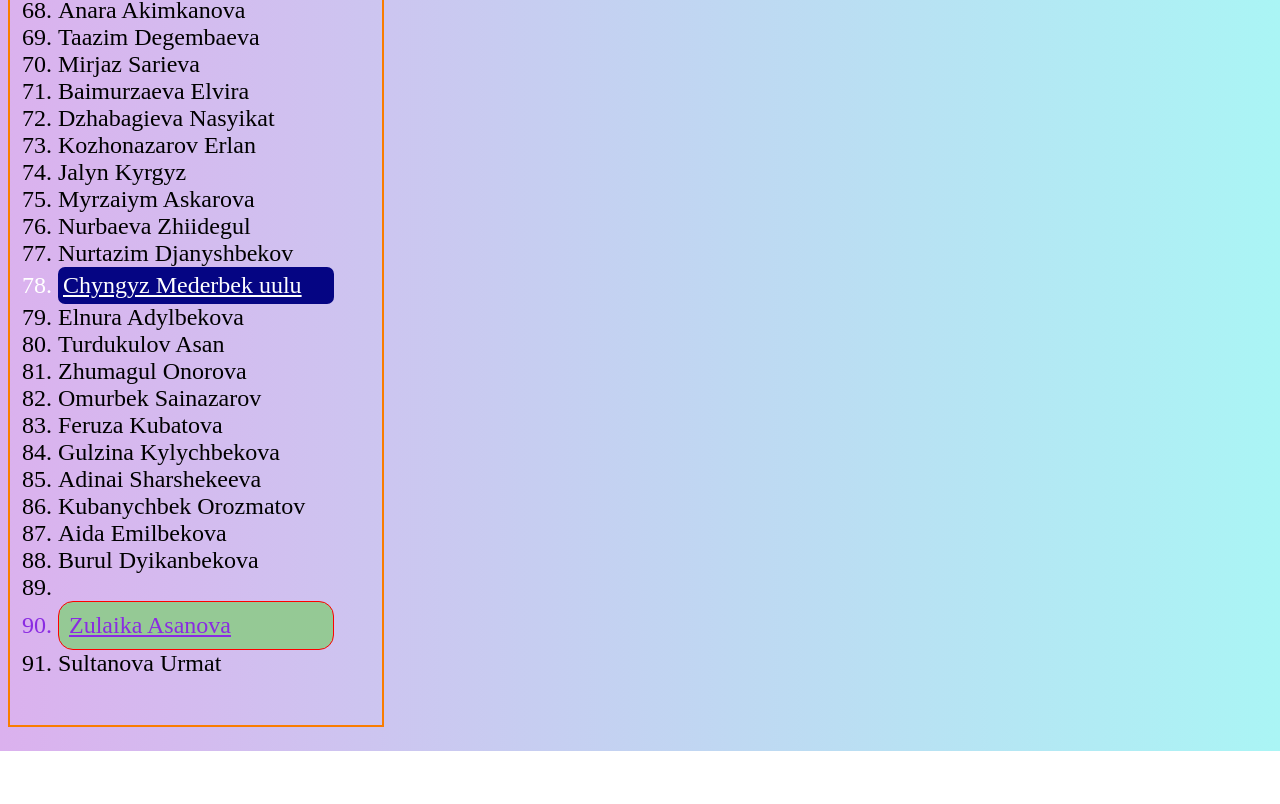
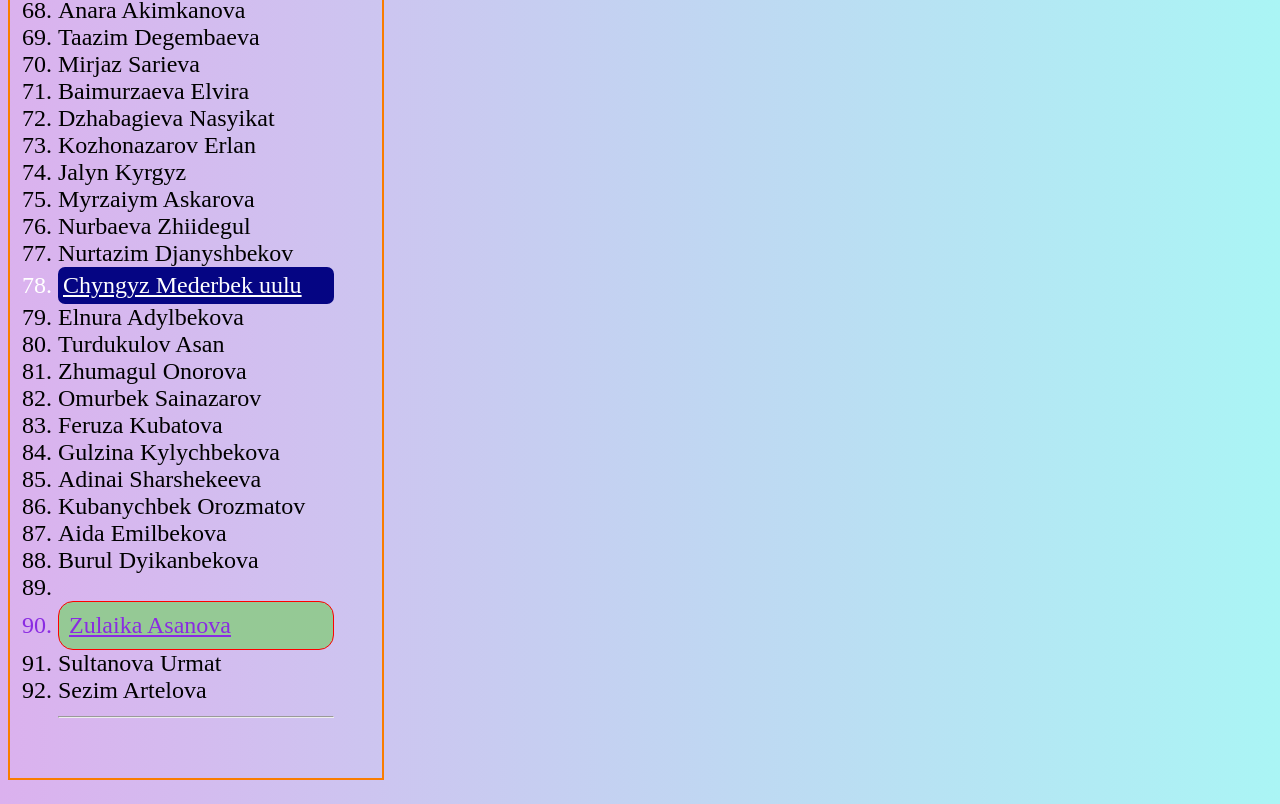
Before and after one commit to zhanybekovich/students-list-kelechek, a plain HTML site: page index.html in a window 1280 px wide. Shown: the part 2053-2857 px from the top of the page. Before the commit the page ends 2804 px from the top, so only its background shows below. Drawn offline with Linux system fonts and the light colour scheme.

Commit message:
Add List

```diff
--- a/index.html
+++ b/index.html
@@ -56,6 +56,7 @@
     <li>Kadicha Janybekova</li>
     <li>Nurgazy Ismanov</li>
     <li>Kozhoshova Baktygul</li>
+
     <li style="
             color: darkgreen;
             background: gainsboro;
@@ -112,6 +113,7 @@
     <li>Burul Dyikanbekova<li>
     <li class="zulaika">Zulaika Asanova</li>
     <li>Sultanova Urmat</li>
+    <li>Sezim Artelova<hr></li>
   </ol>
 </body>
 
```
